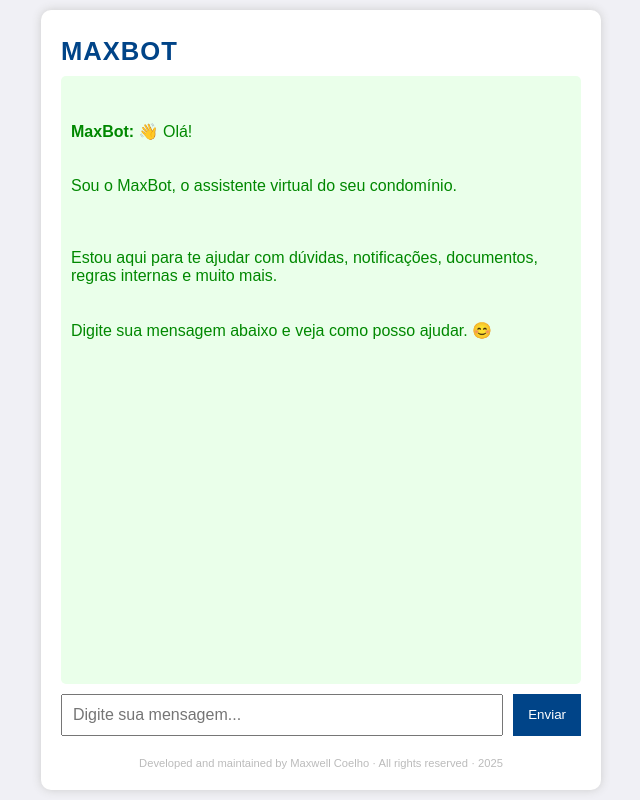
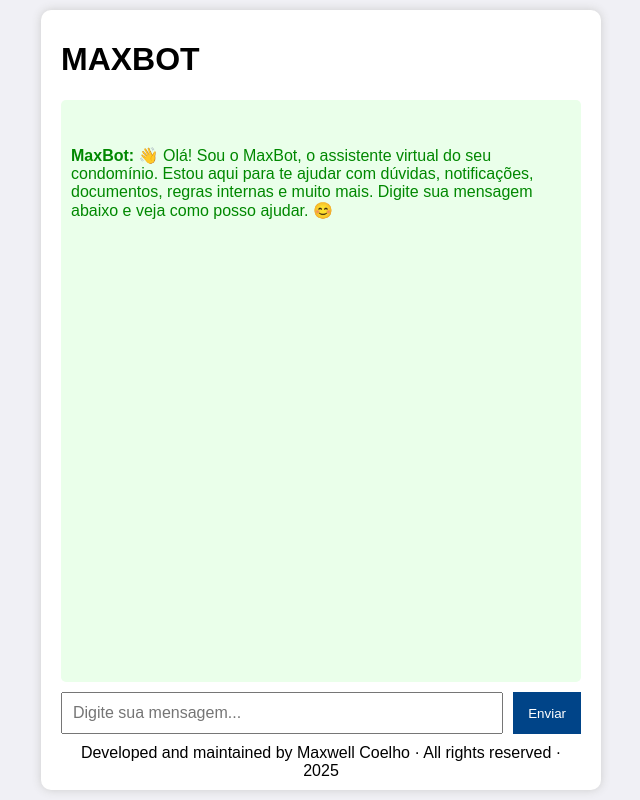
Before and after one commit to maxcoelhogit/maxbot1, a website: page index.html in a window 1280 px wide. Shown: the whole page, without its empty margins (319-959 px from the left). Drawn offline with Linux system fonts and the light colour scheme.

Commit message:
Update index.html

```diff
--- a/index.html
+++ b/index.html
@@ -3,29 +3,16 @@
 <head>
   <meta charset="UTF-8" />
   <meta name="viewport" content="width=device-width, initial-scale=1.0" />
-  <title>MaxBot - Assistente Condovale</title>
+  <title>MAXBOT - Assistente Condovale</title>
   <link rel="stylesheet" href="style.css" />
 </head>
 <body>
   <div class="container">
-    <header>
-      <h1 id="logo">MAXBOT</h1>
-    </header>
-
+    <h1>MAXBOT</h1>
     <div id="resposta" class="resposta">
-      <div class="mensagem-bot">
-        <strong>MaxBot:</strong> 👋 Olá!
-        <br />
-        Sou o MaxBot, o assistente virtual do seu condomínio.
-        <br /><br />
-        Estou aqui para te ajudar com dúvidas, notificações, documentos, regras internas e muito mais.
-        <br />
-        Digite sua mensagem abaixo e veja como posso ajudar. 😊
+      <div class="mensagem mensagem-bot">
+        <strong>MaxBot:</strong> 👋 Olá! Sou o MaxBot, o assistente virtual do seu condomínio. Estou aqui para te ajudar com dúvidas, notificações, documentos, regras internas e muito mais. Digite sua mensagem abaixo e veja como posso ajudar. 😊
       </div>
-    </div>
-
-    <div id="digitando" class="digitando" style="display: none;">
-      MaxBot está digitando...
     </div>
 
     <form id="pergunta-form">
@@ -38,10 +25,7 @@
       />
       <button type="submit">Enviar</button>
     </form>
-
-    <footer>
-      <p class="credito">Developed and maintained by Maxwell Coelho · All rights reserved · 2025</p>
-    </footer>
+    <footer>Developed and maintained by Maxwell Coelho · All rights reserved · 2025</footer>
   </div>
 
   <script src="script.js" defer></script>
```
